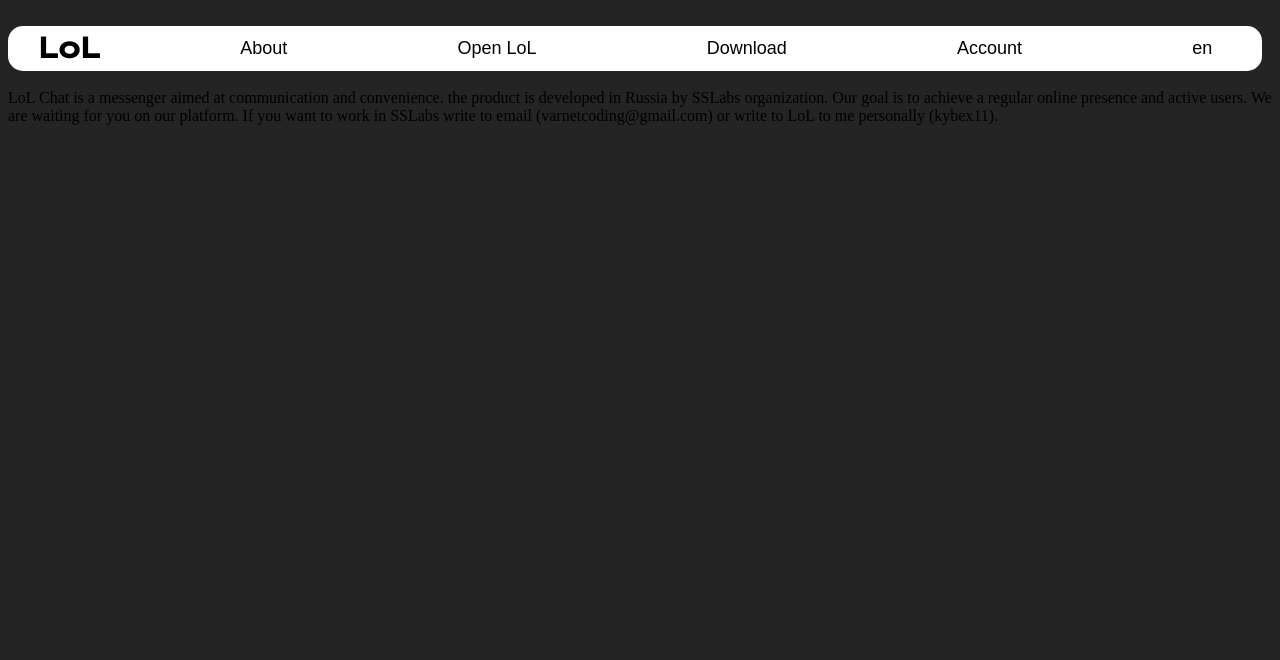
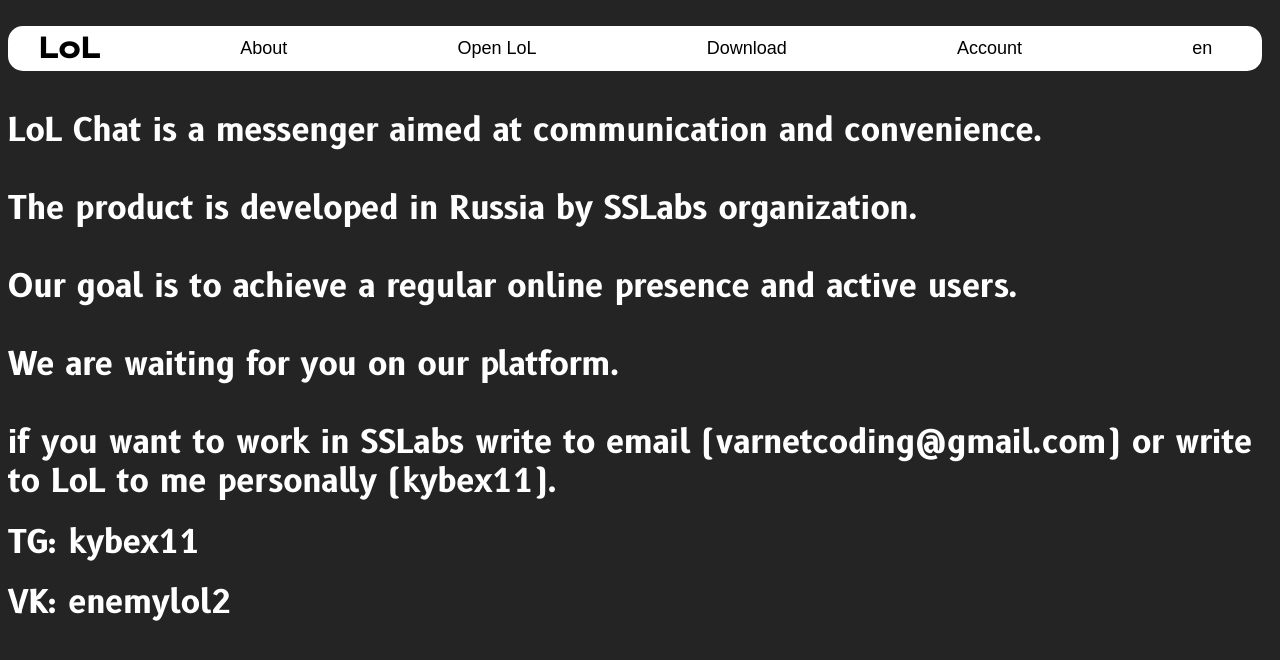
Before and after one commit to kybex11/lolchat, a React (Vite) app in the folder web/: page /about in a window 1280 px wide. Shown: the top 660 px of the page. Built offline with nearby package versions, Linux system fonts and the light colour scheme.

Commit message:
remade about page and add new translation

```diff
--- a/web/src/main.tsx
+++ b/web/src/main.tsx
@@ -29,6 +29,12 @@ const resources = {
       "messenger": "Messenger",
       "neweraofmessenging": "new era of messenging",
       "downloads_timely": "Sorry, Currently downloads not available",
+
+      "text1": "LoL Chat is a messenger aimed at communication and convenience.",
+      "text2": "The product is developed in Russia by SSLabs organization.",
+      "text3": "Our goal is to achieve a regular online presence and active users.",
+      "text4": "We are waiting for you on our platform. ",
+      "text5": "if you want to work in SSLabs write to email (varnetcoding@gmail.com) or write to LoL to me personally (kybex11)."
     }
   },
   ru: {
@@ -41,6 +47,12 @@ const resources = {
       "messenger": "Мессенджер",
       "neweraofmessenging": "новая эра общения",
       "downloads_timely": "Извините, В данный момент скачивание не доступно",
+
+      "text1": "LoL Chat - это мессенджер направленный на общение и удобство общения.",
+      "text2": "Продукт разработан в России организацией SSLabs.",
+      "text3": "Наша задача это добиться обычного онлайна и активных пользователей",
+      "text4": "Ждем вас на нашей платформе.",
+      "text5": "Если вы хотите работать в SSLabs пишите на почту (varnetcoding@gmail.com) или пишите в LoL мне лично (kybex11)"
     }
   }
 }
--- a/web/src/pages/App.tsx
+++ b/web/src/pages/App.tsx
@@ -28,7 +28,7 @@ function DesktopComponent() {
       <div className="container">
         <h1 className='title left20 h1'>LoL Chat - <span className='red-text sample_one'>{t('not')}</span> {t('messenger')}</h1>
         <h3 className='title h3'>LoL Chat - {t('neweraofmessenging')}</h3>
-        <h1 className='white-text'>Simple chating</h1>
+        <h1 className='white-text'>Currently the page in development</h1>
       </div>
       </>
   )
--- a/web/src/pages/mainpages/about.tsx
+++ b/web/src/pages/mainpages/about.tsx
@@ -1,20 +1,22 @@
 import Navbar from "../../components/navbar";
+import { useTranslation } from "react-i18next";
 
 export default function about() {
+    const { t, i18n } = useTranslation();
+
     return (
         <>
         <Navbar/>
         <br />
-        LoL Chat is a messenger aimed at communication and convenience. the product is developed in Russia by SSLabs organization.
-        Our goal is to achieve a regular online presence and active users. We are waiting for you on our platform.
-
-        If you want to work in SSLabs write to email (varnetcoding@gmail.com) or write to LoL to me personally (kybex11).
+        <h1 className="white-text">
+        {t('text1')} <br />
+        <br /> {t('text2')} <br />
+        <br /> {t('text3')} <br />
+        <br /> {t('text4')} <br />
+        <br /> {t('text5')} <br />
+        </h1>
+        <h1 className="white-text">TG: kybex11</h1>
+        <h1 className="white-text">VK: enemylol2</h1>
         </>
     )
-
-
-    //LoL Chat - это мессенджер направленный на общение и удобство общения. продукт разработан в России организацией SSLabs.
-    //наша задача это добиться обычного онлайна и активных пользователей. Ждем вас на нашей платформе.
-
-    //Если вы хотите работать в SSLabs пишите на почту (varnetcoding@gmail.com) или пишите в LoL мне лично (kybex11)
 }
```
